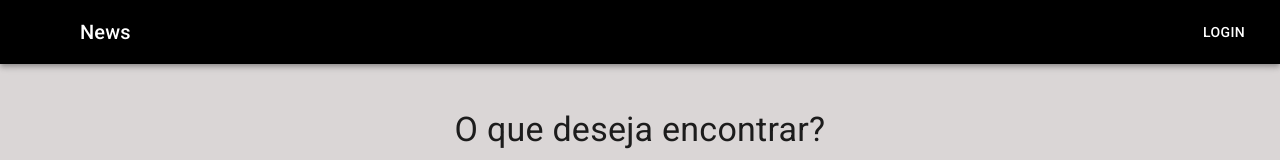
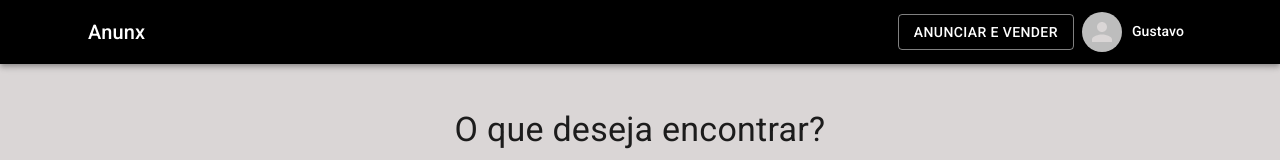
Before and after one commit to Guuzta/anunx, a Next.js app: page / in a window 1280 px wide. Shown: the top 160 px of the page. Built offline with nearby package versions, Linux system fonts and the light colour scheme; some icons are missing.

Commit message:
adicionando container e menu do usuario

```diff
--- /dev/null
+++ b/src/app/global.css
@@ -0,0 +1,7 @@
+* {
+    text-decoration: none;
+}
+
+a {
+    color: #000000;
+}
--- a/src/app/page.js
+++ b/src/app/page.js
@@ -3,9 +3,7 @@
 import {
   Card,
   CardMedia,
-  CardActions,
   CardContent,
-  Button,
   Paper,
   Container,
   IconButton,
@@ -34,12 +32,12 @@ export default function Home() {
         </Paper>
       </Container>
 
-      <Container maxWidth='md' sx={{ paddingTop: '45px' }}>
+      <Container maxWidth='lg' sx={{ paddingTop: '45px' }}>
         <Typography component='h2' variant='h4' align='center' gutterBottom>
           Destaques
         </Typography>
 
-        <Grid container spacing={4}>
+        <Grid container spacing={12} >
           <Grid size={{ xs: 12, sm: 6, md: 4 }}>
             <Card sx={{ maxWidth: 300 }}>
               <CardMedia
--- a/src/components/Header.js
+++ b/src/components/Header.js
@@ -1,31 +1,63 @@
-import * as React from 'react'
-import AppBar from '@mui/material/AppBar'
-import Box from '@mui/material/Box'
-import Toolbar from '@mui/material/Toolbar'
-import Typography from '@mui/material/Typography'
-import Button from '@mui/material/Button'
-import IconButton from '@mui/material/IconButton'
-import MenuIcon from '@mui/icons-material/Menu'
+import { useState } from 'react'
+
+import Link from 'next/link'
+
+import {
+  Container,
+  AppBar,
+  Box,
+  Toolbar,
+  Typography,
+  Button,
+  IconButton,
+  Avatar,
+  Menu,
+  MenuItem,
+} from '@mui/material'
+
 
 const Header = () => {
+
+  const [anchorUserMenu, setAnchorUserMenu] = useState(false)
+
+  const openUserMenu = Boolean(anchorUserMenu)
+
   return (
     <Box sx={{ flexGrow: 1 }}>
-      <AppBar position="static">
-        <Toolbar>
-          <IconButton
-            size="large"
-            edge="start"
-            color="inherit"
-            aria-label="menu"
-            sx={{ mr: 2 }}
-          >
-            <MenuIcon />
-          </IconButton>
-          <Typography variant="h6" component="div" sx={{ flexGrow: 1 }}>
-            News
-          </Typography>
-          <Button color="inherit">Login</Button>
-        </Toolbar>
+      <AppBar position="static" >
+        <Container maxWidth='lg'>
+          <Toolbar>
+
+            <Typography variant="h6" component="div" sx={{ flexGrow: 1 }}>
+              Anunx
+            </Typography>
+
+            <Link href='/user/publish'>
+              <Button color='secondary' variant='outlined'>
+                Anunciar e vender
+              </Button>
+            </Link>
+
+            <IconButton onClick={(e) => setAnchorUserMenu(e.currentTarget)}>
+              <Avatar sx={{ marginRight: '10px' }} alt="Gustavo" src="" />
+              <Typography variant='subtitle2' color='secondary'>Gustavo</Typography>
+            </IconButton>
+
+            <Menu
+              open={openUserMenu}
+              anchorEl={anchorUserMenu}
+              onClose={() => setAnchorUserMenu(null)}
+            >
+              <Link href='/user/dashboard' >
+                <MenuItem >Meus anúncios</MenuItem>
+              </Link>
+              <Link href='/user/publish'>
+                <MenuItem>Publicar novo anúncio</MenuItem>
+              </Link>
+              <MenuItem>Sair</MenuItem>
+            </Menu>
+          </Toolbar>
+        </Container>
       </AppBar>
     </Box>
   )
--- a/src/theme/theme.js
+++ b/src/theme/theme.js
@@ -6,7 +6,7 @@ const theme = createTheme({
             main: '#000000'
         },
         secondary: {
-            main: '#fffff'
+            main: '#ffffff'
         },
         background: {
             default: '#dad6d6ff',
```
Also changed, not shown: src/app/layout.js (+4 -3 lines).
